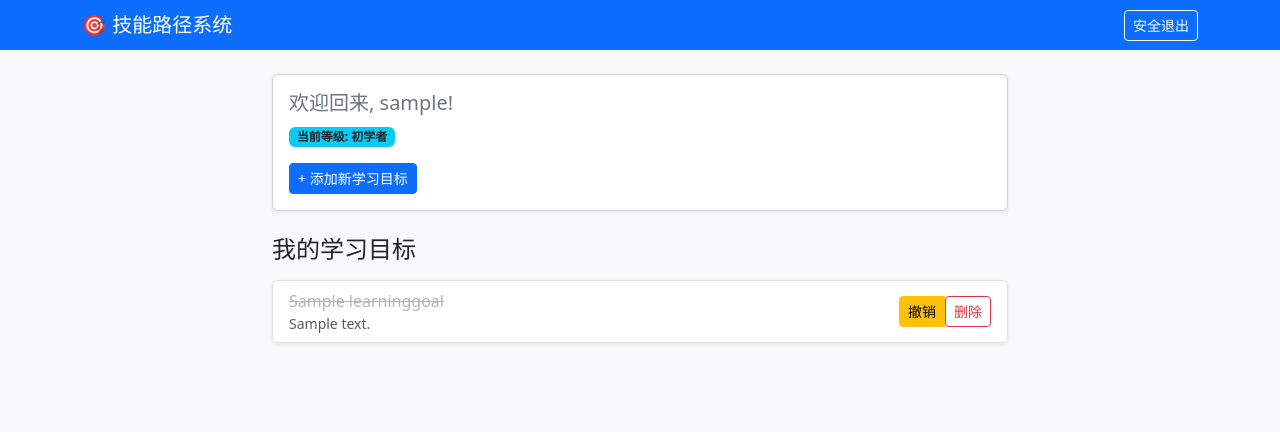
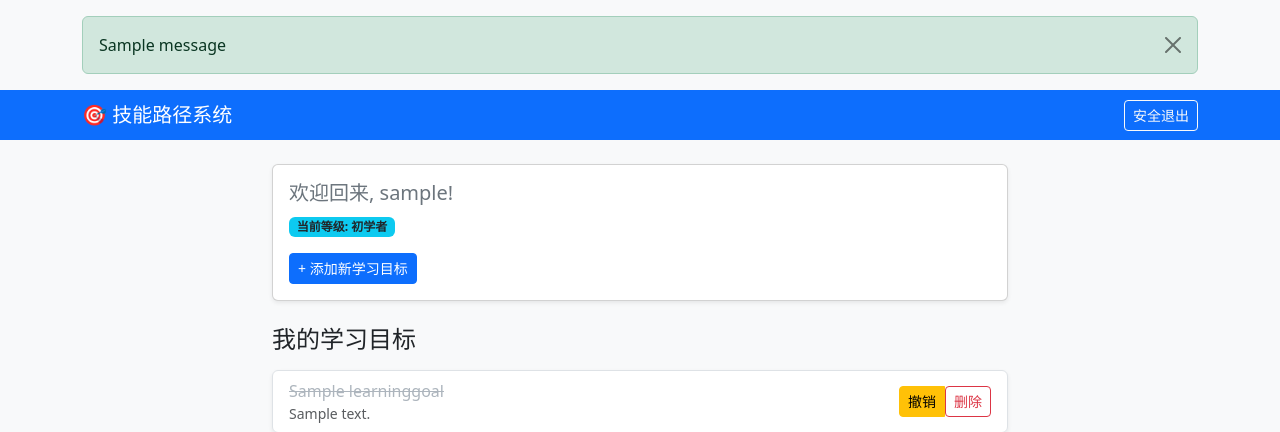
Before and after one commit to ZWEIGJ/skill-path-tracker, a Django app: page / in a window 1280 px wide. Shown: the top 432 px of the page. Run offline with Django 5.2, Linux system fonts and the light colour scheme; a user stored in the database is signed in; tables that the repository leaves empty hold one stand-in row (values such as "Sample post"); one stand-in notice (Sample message) is shown.

Commit message:
feat: 实现注册后自动登录并添加成功提示消息

```diff
--- a/goals/templates/goals/dashboard.html
+++ b/goals/templates/goals/dashboard.html
@@ -20,6 +20,17 @@
     </style>
 </head>
 <body class="bg-light">
+
+{% if messages %}
+    <div class="container mt-3">
+        {% for message in messages %}
+            <div class="alert alert-{{ message.tags }} alert-dismissible fade show" role="alert">
+                {{ message }}
+                <button type="button" class="btn-close" data-bs-dismiss="alert" aria-label="Close"></button>
+            </div>
+        {% endfor %}
+    </div>
+{% endif %}
 
 <nav class="navbar navbar-dark bg-primary mb-4">
     <div class="container">
```
Also changed, not shown: users/views.py (+6 -5 lines).
